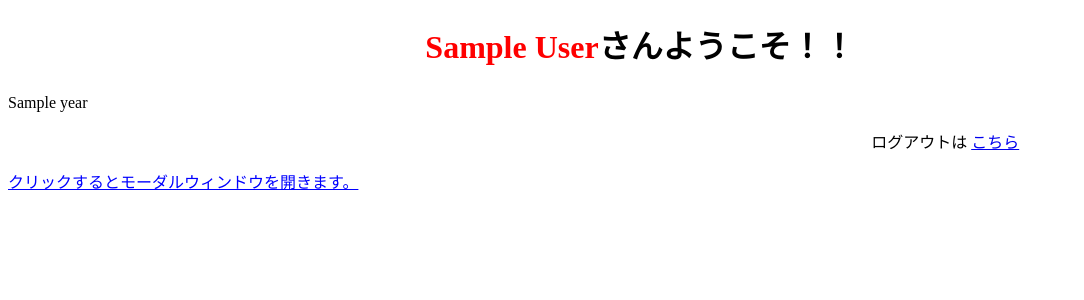
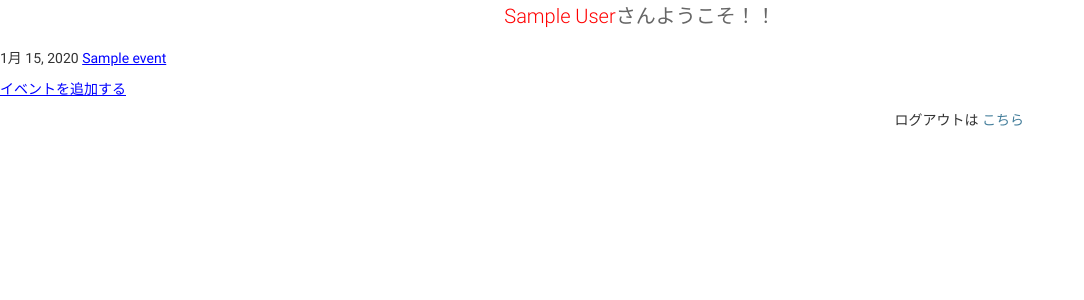
Before and after one commit to jack-app/meidaisai2022_team4, a Django app: page /home in a window 1280 px wide. Shown: the top 300 px of the page, without its empty margins (0-1084 px from the left). Run offline with Django 3.2, Linux system fonts and the light colour scheme; a user stored in the database is signed in; tables that the repository leaves empty hold one stand-in row (values such as "Sample post").

Commit message:
イベントの追加・削除・詳細表示の機能を追加

```diff
--- a/account/urls.py
+++ b/account/urls.py
@@ -5,5 +5,5 @@ urlpatterns = [
     path('',views.Login,name='Login'),
     path("logout",views.Logout,name="Logout"),
     path('register',views.AccountRegistration.as_view(), name='register'),
-    path("home",views.home,name="home"),
+    # path("home",views.home,name="home"),
 ]
--- a/account/views.py
+++ b/account/views.py
@@ -2,15 +2,13 @@ from calendar import month
 from django.shortcuts import render
 from django.views.generic import TemplateView # テンプレートタグ
 from .forms import AccountForm, AddAccountForm # ユーザーアカウントフォーム
-from .models import Account # ユーザーアカウントデータベース
+
 
 # ログイン・ログアウト処理に利用
 from django.contrib.auth import authenticate, login, logout
 from django.http import HttpResponseRedirect, HttpResponse
 from django.urls import reverse
 from django.contrib.auth.decorators import login_required
-
-from timeline.views import get_years, get_months, get_weeks, get_events
 
 #ログイン
 def Login(request):
@@ -50,29 +48,6 @@ def Logout(request):
     logout(request)
     # ログイン画面遷移
     return HttpResponseRedirect(reverse('Login'))
-
-
-#ホーム
-@login_required
-def home(request):
-    userid = request.user
-    cur_user = Account.objects.get(user_id=userid)
-
-    # ユーザごとに情報を取得
-    year_list = get_years(cur_user)
-    month_list = get_months(year_list)
-    week_list = get_weeks(month_list)
-    event_list = get_events(week_list)
-
-    params = {"UserID":userid,
-              "display_name":cur_user.display_name,
-              "year_list": year_list,
-              "month_list": month_list,
-              "week_list": week_list,
-              "event_list": event_list}
-
-    return render(request, "account/home.html",context=params)
-
 
 
 
--- a/mysite/urls.py
+++ b/mysite/urls.py
@@ -19,4 +19,5 @@ from django.urls import path, include   ### include追加
 urlpatterns = [
     path('admin/', admin.site.urls),
     path('', include('account.urls')),
+    path('', include('timeline.urls')),
 ]
--- a/static/account/css/modal.css
+++ b/static/timeline/css/detail.css
@@ -1,5 +1,5 @@
-/* モーダル */
-#modal-content{
+/* 詳細モーダルのCSS */
+div[id^="detail-content"] {
 	width:50%;
 	margin:1.5em auto 0;
 	padding:10px 20px;
@@ -10,25 +10,16 @@
     position:fixed;
 }
 
-.modal-p{
+/* .modal-p{
 	margin-top:1em;
 }
 
 .modal-p:first-child{
 	margin-top:0;
-}
+} */
 
-.button-link{
-	color:#00f;
-	text-decoration:underline;
-}
 
-.button-link:hover{
-	cursor:pointer;
-	color:#f00;
-}
-
-#modal-overlay{
+#detail-overlay{
 	z-index:1;
 	display:none;
 	position:fixed;
--- /dev/null
+++ b/static/timeline/css/form.css
@@ -0,0 +1,48 @@
+/* モーダル */
+#event-form-content{
+	width:50%;
+	margin:1.5em auto 0;
+	padding:10px 20px;
+	border:2px solid #aaa;
+	background:#fff;
+	z-index:2;
+    display:none;
+    position:fixed;
+}
+
+.event-form-p{
+	margin-top:1em;
+}
+
+.event-form-p:first-child{
+	margin-top:0;
+}
+
+.button-link{
+	color:#00f;
+	text-decoration:underline;
+}
+
+.button-link:hover{
+	cursor:pointer;
+	color:#f00;
+}
+
+#modal-overlay{
+	z-index:1;
+	display:none;
+	position:fixed;
+	top:0;
+	left:0;
+	width:100%;
+	height:120%;
+	background-color:rgba(0,0,0,0.75);
+}
+
+.calendarbox {
+	z-index: 3;
+	position: initial;
+	margin-left: 300px;
+
+
+}
--- /dev/null
+++ b/static/timeline/js/detail.js
@@ -0,0 +1,61 @@
+// 参考
+// https://syncer.jp/jquery-modal-window
+// https://aya404.com/blog/develop/167_a-href-jquery/
+
+
+$(function(){
+    $('[id^="detail-open"]').click( function(e){
+        e.preventDefault();
+        // クリックしたイベントの番号を取得
+        const event_num = $(this).attr('name');
+
+       //キーボード操作などにより、オーバーレイが多重起動するのを防止する
+       $( this ).blur() ;	//ボタンからフォーカスを外す
+       if( $( "#modal-overlay" )[0] ) return false ;		//新しくモーダルウィンドウを起動しない (防止策1)
+
+       //オーバーレイを出現させる
+       $( "body" ).append( '<div id="modal-overlay"></div>' ) ;
+       $( "#modal-overlay" ).fadeIn( "slow" ) ;
+
+       //コンテンツをセンタリングする
+       centeringDetailSyncer(event_num) ;
+
+       //コンテンツをフェードインする
+       $( "#detail-content-"+event_num ).fadeIn( "slow" ) ;
+
+       //[#modal-overlay]、または[#detail-close]をクリックしたら…
+       $( "#modal-overlay,#detail-close-"+event_num ).unbind().click( function(){
+
+           //[#detail-content]と[#modal-overlay]をフェードアウトした後に…
+           $( "#detail-content-"+event_num ).fadeOut("slow");
+           $( "#modal-overlay" ).fadeOut( "slow" , function(){
+
+               //[#modal-overlay]を削除する
+               $('#modal-overlay').remove() ;
+
+           } ) ;
+
+       } ) ;
+
+   } ) ;
+
+   //リサイズされたら、センタリングをする関数[centeringdetailSyncer()]を実行する
+   $( window ).resize( centeringDetailSyncer ) ;
+
+       //センタリングを実行する関数
+       function centeringDetailSyncer(event_num) {
+
+           //画面(ウィンドウ)の幅、高さを取得
+           var w = $( window ).width() ;
+           var h = $( window ).height() ;
+
+           // コンテンツ(#detail-content)の幅、高さを取得
+           // jQueryのバージョンによっては、引数[{margin:true}]を指定した時、不具合を起こします。
+           var cw = $( "#detail-content-"+event_num ).outerWidth();
+           var ch = $( "#detail-content-"+event_num ).outerHeight();
+
+           //センタリングを実行する
+           $( "#detail-content-"+event_num ).css( {"left": ((w - cw)/2) + "px","top": ((h - ch)/2) + "px"} ) ;
+
+       }
+} ) ;
--- a/static/account/js/modal.js
+++ b/static/timeline/js/form.js
@@ -1,7 +1,10 @@
+// 参考
+// https://syncer.jp/jquery-modal-window
+
 $(function(){
 
     //モーダルウィンドウを出現させるクリックイベント
-    $("#modal-open").click( function(){
+    $("#event-form-open").click( function(){
 
         //キーボード操作などにより、オーバーレイが多重起動するのを防止する
         $( this ).blur() ;	//ボタンからフォーカスを外す
@@ -16,13 +19,13 @@ $(function(){
         centeringModalSyncer() ;
 
         //コンテンツをフェードインする
-        $( "#modal-content" ).fadeIn( "slow" ) ;
+        $( "#event-form-content" ).fadeIn( "slow" ) ;
 
         //[#modal-overlay]、または[#modal-close]をクリックしたら…
-        $( "#modal-overlay,#modal-close" ).unbind().click( function(){
+        $( "#modal-overlay,#event-form-close" ).unbind().click( function(){
 
             //[#modal-content]と[#modal-overlay]をフェードアウトした後に…
-            $( "#modal-content,#modal-overlay" ).fadeOut( "slow" , function(){
+            $( "#event-form-content,#modal-overlay" ).fadeOut( "slow" , function(){
 
                 //[#modal-overlay]を削除する
                 $('#modal-overlay').remove() ;
@@ -47,11 +50,11 @@ $(function(){
             // jQueryのバージョンによっては、引数[{margin:true}]を指定した時、不具合を起こします。
     //		var cw = $( "#modal-content" ).outerWidth( {margin:true} );
     //		var ch = $( "#modal-content" ).outerHeight( {margin:true} );
-            var cw = $( "#modal-content" ).outerWidth();
-            var ch = $( "#modal-content" ).outerHeight();
+            var cw = $( "#event-form-content" ).outerWidth();
+            var ch = $( "#event-form-content" ).outerHeight();
 
             //センタリングを実行する
-            $( "#modal-content" ).css( {"left": ((w - cw)/2) + "px","top": ((h - ch)/2) + "px"} ) ;
+            $( "#event-form-content" ).css( {"left": ((w - cw)/2) + "px","top": ((h - ch)/2) + "px"} ) ;
 
         }
 
--- a/templates/account/home.html
+++ /dev/null
@@ -1,56 +0,0 @@
-<!DOCTYPE html>
-{% load static %}
-<html lang="ja" dir="ltr">
-<head>
-<meta charset="utf-8">
-<title></title>
-<link rel="stylesheet" href='{% static "account/css/style.css" %}' />
-<link rel="stylesheet" href='{% static "account/css/modal.css" %}' />
-
-</head>
-<body>
- <h1><font color="red">{{ display_name }}</font>さんようこそ！！</h1>
-
- <div>
-    {% for year in year_list %}
-    {{ year }}
-    {% endfor %}
- </div>
-
- <div>
-    {% for month in month_list %}
-        {{ month }}
-    {% endfor %}
- </div>
-
- <div>
-    {% for week in week_list %}
-        {{ week }}
-    {% endfor %}
- </div>
-
-<div>
-    {% for event in event_list %}
-        {{ event }}
-    {% endfor %}
-</div>
- <p class="message"> ログアウトは
- <a href="{% url 'Logout' %}">こちら</a>
- </p>
-
- <p><a id="modal-open" class="button-link">クリックするとモーダルウィンドウを開きます。</a></p>
-
- <!-- <div id="modal-overlay"></div> -->
-
-
- <div id="modal-content">
-	<p>「閉じる」か「背景」をクリックするとモーダルウィンドウを終了します。</p>
-	<p><a id="modal-close" class="button-link">閉じる</a></p>
-</div>
-
-
-
-<script src="https://ajax.googleapis.com/ajax/libs/jquery/3.6.0/jquery.min.js"></script>
-<script src='{% static "account/js/modal.js" %}'></script>
-</body>
-</html>
--- /dev/null
+++ b/templates/timeline/home.html
@@ -0,0 +1,88 @@
+<!DOCTYPE html>
+{% load static %}
+<html lang="ja" dir="ltr">
+<head>
+    <meta charset="utf-8">
+    <title></title>
+
+
+        <!-- for admin widgets -->
+        <link rel="stylesheet" type="text/css" href="{% static 'admin/css/base.css' %}"/>
+        <link rel="stylesheet" type="text/css" href="{% static 'admin/css/forms.css' %}"/>
+        <link rel="stylesheet" type="text/css" href="{% static 'admin/css/forms.css' %}"/>
+
+        <script type="text/javascript" src="{% url 'admin:jsi18n' %}"></script>
+        {{ form.media }}
+        <script type="text/javascript" src="{% static 'admin/js/core.js' %}"></script>
+        <script type="text/javascript" src="{% static 'admin/js/admin/RelatedObjectLookups.js' %}"></script>
+        <!-- end for admin widgets -->
+
+        <link rel="stylesheet" href='{% static "account/css/style.css" %}' />
+        <link rel="stylesheet" href='{% static "timeline/css/form.css" %}' />
+        <link rel="stylesheet" href="{% static 'timeline/css/detail.css' %}"/>
+    </head>
+    <body>
+        <h1><font color="red">{{ display_name }}</font>さんようこそ！！</h1>
+
+        <!-- <div>
+            {% for year in year_list %}
+            {{ year }}
+            {% endfor %}
+        </div>
+
+        <div>
+            {% for month in month_list %}
+                {{ month }}
+            {% endfor %}
+        </div>
+
+        <div>
+            {% for week in week_list %}
+                {{ week }}
+            {% endfor %}
+        </div> -->
+
+        <div>
+            {% for event in event_list %}
+                <div>
+                    <p>
+                        {{ event.date }}
+                        <a id="detail-open-{{ event.pk }}" name="{{ event.pk }}" class="button-link">
+                        {{ event.name }}
+                        </a>
+                    </p>
+                    <div id="detail-content-{{ event.pk }}">
+                        <p>{{event.date}}</p>
+                        <p>{{event.name}}</p>
+                        <p>{{event.detail}}</p>
+                        <form method="post" action="{% url 'delete' event.pk %}">{% csrf_token %}
+                            <button class="btn" type="submit" onclick='return confirm("本当に削除しますか？");'>削除</button>
+                        </form>
+                        <p><a id="detail-close-{{ forloop.counter }}" class="button-link">閉じる</a></p>
+                    </div>
+                </div>
+            {% endfor %}
+        </div>
+
+        <p><a id="event-form-open" class="button-link">イベントを追加する</a></p>
+
+        <div id="event-form-content">
+            <p>名前、詳細、日付を入力してください。</p>
+            <form action="{% url 'home' %}" method="POST">
+                {% csrf_token %}
+                {{ form.as_p }}
+                <button type="submit">送信</button>
+            </form>
+            <p><a id="event-form-close" class="button-link">閉じる</a></p>
+        </div>
+
+
+        <p class="message"> ログアウトは
+            <a href="{% url 'Logout' %}">こちら</a>
+        </p>
+
+        <script src="https://ajax.googleapis.com/ajax/libs/jquery/3.6.0/jquery.min.js"></script>
+        <script src='{% static "timeline/js/form.js" %}'></script>
+        <script src='{% static "timeline/js/detail.js" %}'></script>
+    </body>
+</html>
--- a/timeline/forms.py
+++ b/timeline/forms.py
@@ -1,9 +1,18 @@
-from attr import field
+# from attr import field
 from django import forms
 from .models import Event
+from django.contrib.admin.widgets import AdminDateWidget    #インポート
 
 
 class EventPostForm(forms.ModelForm):
     class Meta():
         model = Event
-        fields = ('name', 'content')
+        fields = ('name', 'detail', "date", )
+        labels={
+           'name':'名前',
+           'detail':'詳細',
+           'date':'日付',
+           }
+        widgets = {
+            "date": AdminDateWidget(),    #インポートしたウィジェットを使う指示
+        }
--- /dev/null
+++ b/timeline/urls.py
@@ -0,0 +1,7 @@
+from django.urls import path
+from . import views
+
+urlpatterns = [
+    path("home",views.home,name="home"),
+    path('delete/<int:event_id>', views.delete_event, name='delete'),
+]
--- a/timeline/views.py
+++ b/timeline/views.py
@@ -1,5 +1,11 @@
-from django.shortcuts import render
+from django.shortcuts import render, get_object_or_404, redirect
+from django.http import HttpResponse
 from .models import Year, Month, Week, Event
+from .forms import EventPostForm
+
+from django.contrib.auth.decorators import login_required
+from django.views.decorators.http import require_POST
+from account.models import Account # ユーザーアカウントデータベース
 # Create your views here.
 
 # 年を取得
@@ -22,8 +28,49 @@ def get_weeks(MonthList):
     return week_list
 
 # イベントを取得
-def get_events(WeekList):
-    event_list = []
-    for week in WeekList:
-        event_list += Event.objects.filter(week_id = week)
+def get_events(UserID):
+    event_list = Event.objects.filter(user_id = UserID)
     return event_list
+
+
+
+def user_params(cur_user, userid):
+    # ユーザごとに情報を取得
+    year_list = get_years(cur_user)
+    month_list = get_months(year_list)
+    week_list = get_weeks(month_list)
+    event_list = get_events(cur_user)
+
+    params = {"UserID":userid,
+              "display_name":cur_user.display_name,
+              "year_list": year_list,
+              "month_list": month_list,
+              "week_list": week_list,
+              "event_list": event_list,
+              "form": EventPostForm(),}
+    return params
+
+#ホーム
+@login_required
+def home(request):
+
+    # アクセスしたユーザの情報を取得
+    userid = request.user
+    cur_user = Account.objects.get(user_id=userid)
+
+    if request.method == 'POST':
+        form = EventPostForm(request.POST)
+        tag = form.save(commit=False)
+        tag.user_id = cur_user
+        tag.save()
+            # return HttpResponse(f'{post.id}', status=200)
+
+    # ユーザに応じてDBから表示する情報を取得
+    params = user_params(cur_user, userid)
+    return render(request, "timeline/home.html",context=params)
+
+@require_POST
+def delete_event(request, event_id):
+    memo = get_object_or_404(Event, id=event_id)
+    memo.delete()
+    return redirect('home')
```
Also changed, not shown: timeline/models.py (+8 -7 lines), timeline/migrations/0008_auto_20220606_1111.py (added), timeline/migrations/0009_auto_20220606_1113.py (added), timeline/migrations/0010_auto_20220606_1133.py (added), timeline/migrations/0011_auto_20220606_1134.py (added), timeline/migrations/0012_auto_20220606_1135.py (added), timeline/migrations/0013_auto_20220606_1136.py (added).
